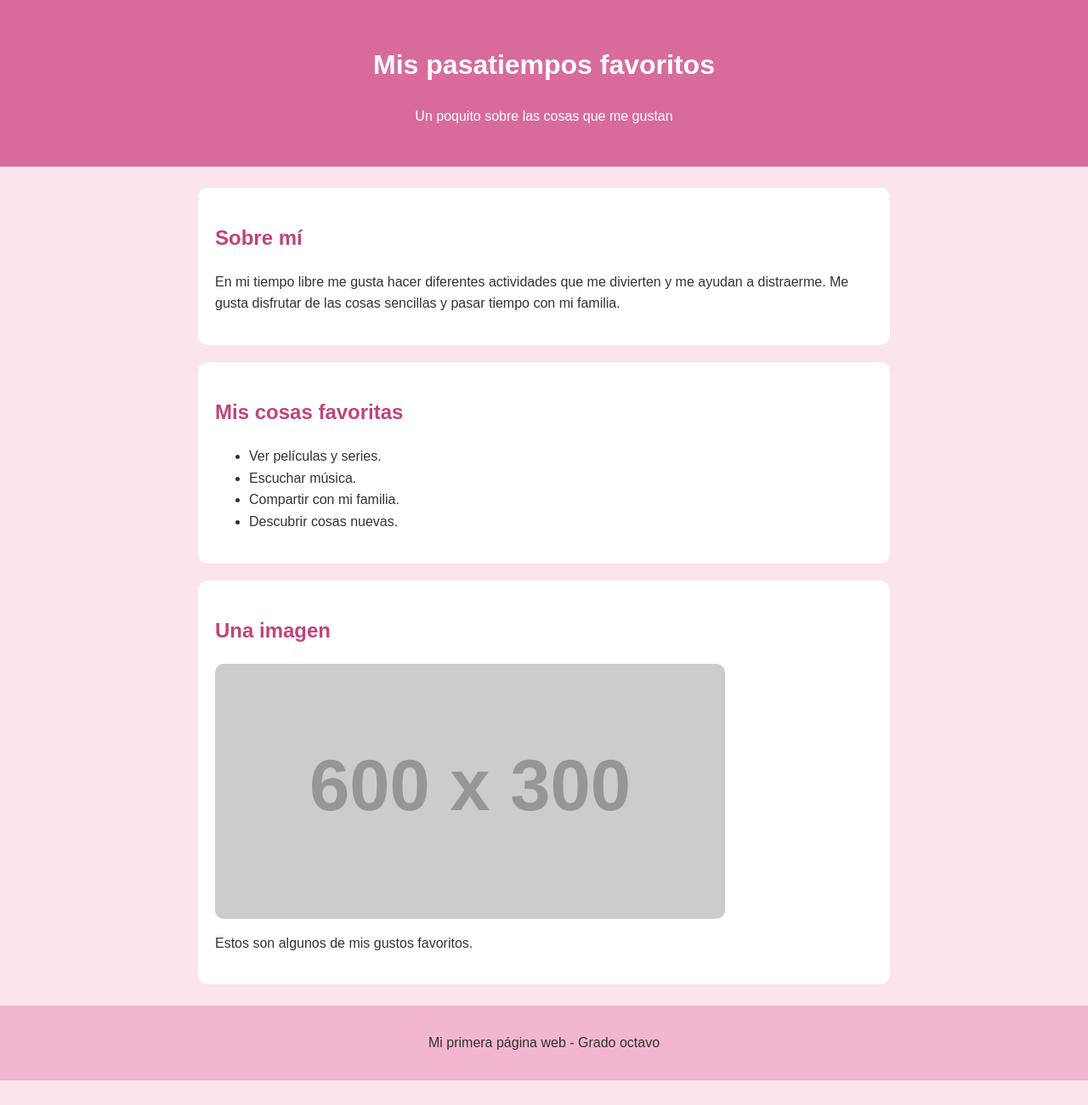
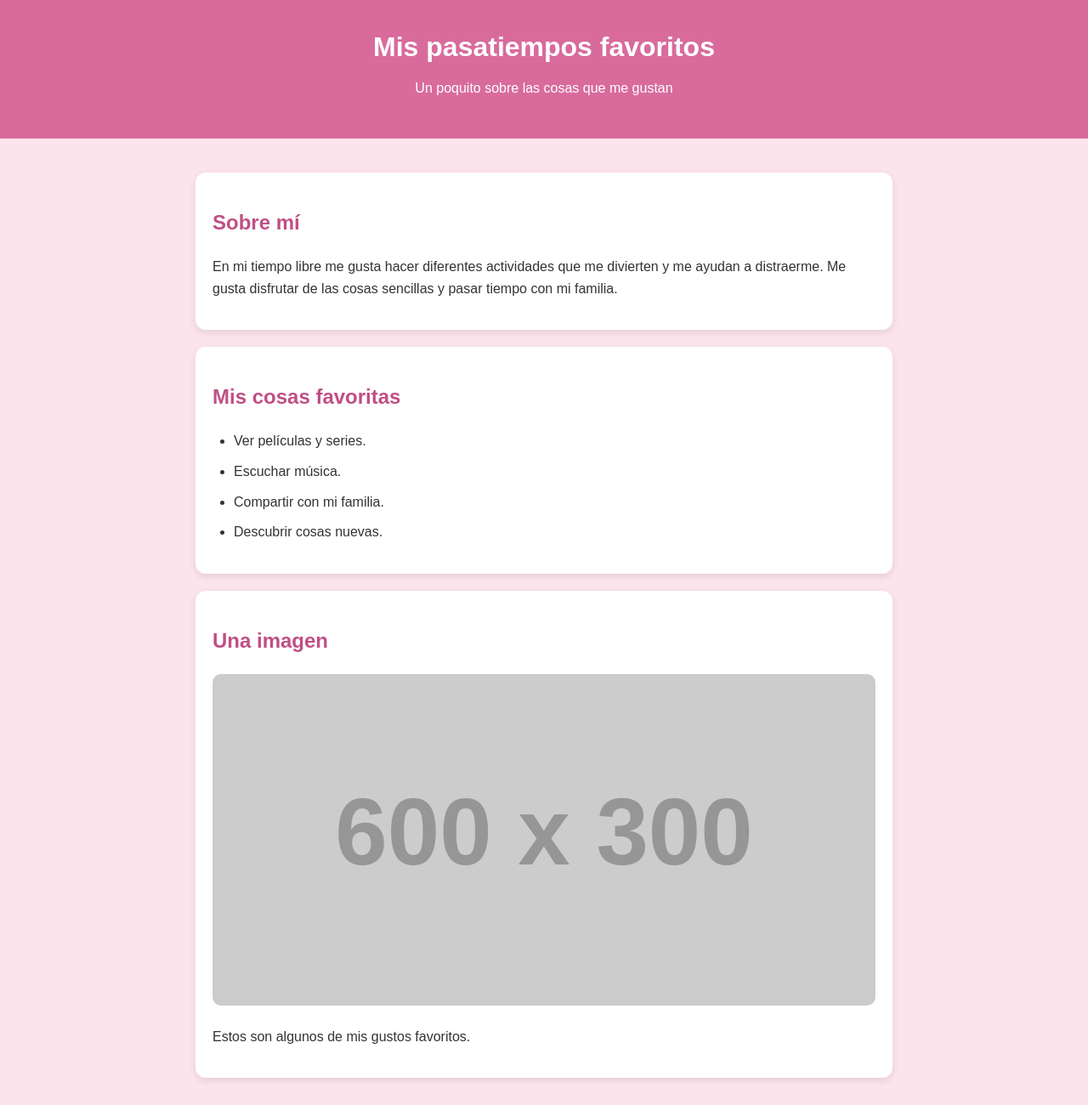
Before and after one commit to luisasaavedra-lab/Mi-primer-Sitio, a plain HTML site: page index.html in a window 1280 px wide. Shown: the top 1300 px of the page at 85% size. Before the commit the page ends 1271 px from the top, so only its background shows below. Drawn offline with Linux system fonts and the light colour scheme; placeholder pictures from the web are drawn by us.

Commit message:
Update estilos.css

```diff
--- a/estilos.css
+++ b/estilos.css
@@ -5,44 +5,60 @@
 body {
     margin: 0;
     font-family: Arial, sans-serif;
-  background: #fce4ec;
+    background-color: #fce4ec;
     color: #333;
     line-height: 1.6;
 }
 
 header {
-  background: #d86b9c;
+    background-color: #d86b9c;
     color: white;
     text-align: center;
     padding: 30px 15px;
 }
 
+header h1 {
+    margin: 0;
+}
+
+header p {
+    margin-top: 10px;
+}
+
 main {
     max-width: 850px;
     margin: 25px auto;
-  padding: 0 18px;
+    padding: 15px;
 }
 
 section {
-  background: white;
+    background-color: white;
+    padding: 20px;
     margin-bottom: 20px;
-  padding: 20px;
     border-radius: 12px;
+    box-shadow: 0 3px 8px rgba(0,0,0,0.1);
 }
 
 h2 {
-  color: #c0447b;
+    color: #c04f85;
+}
+
+ul {
+    padding-left: 25px;
+}
+
+li {
+    margin-bottom: 10px;
 }
 
 img {
-  display: block;
-  max-width: 100%;
-  height: auto;
+    width: 100%;
     border-radius: 10px;
 }
 
 footer {
-  background: #f2b6d0;
+    background-color: #d86b9c;
+    color: white;
     text-align: center;
     padding: 15px;
 }
```
Lines whose indentation alone changed are shown as unchanged.
